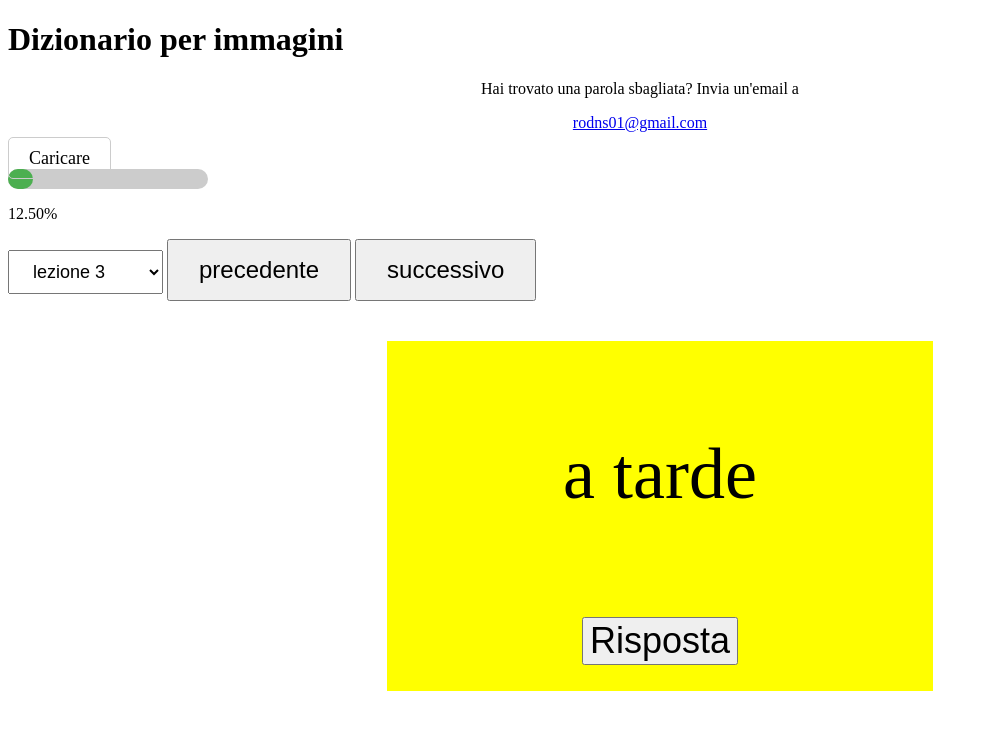
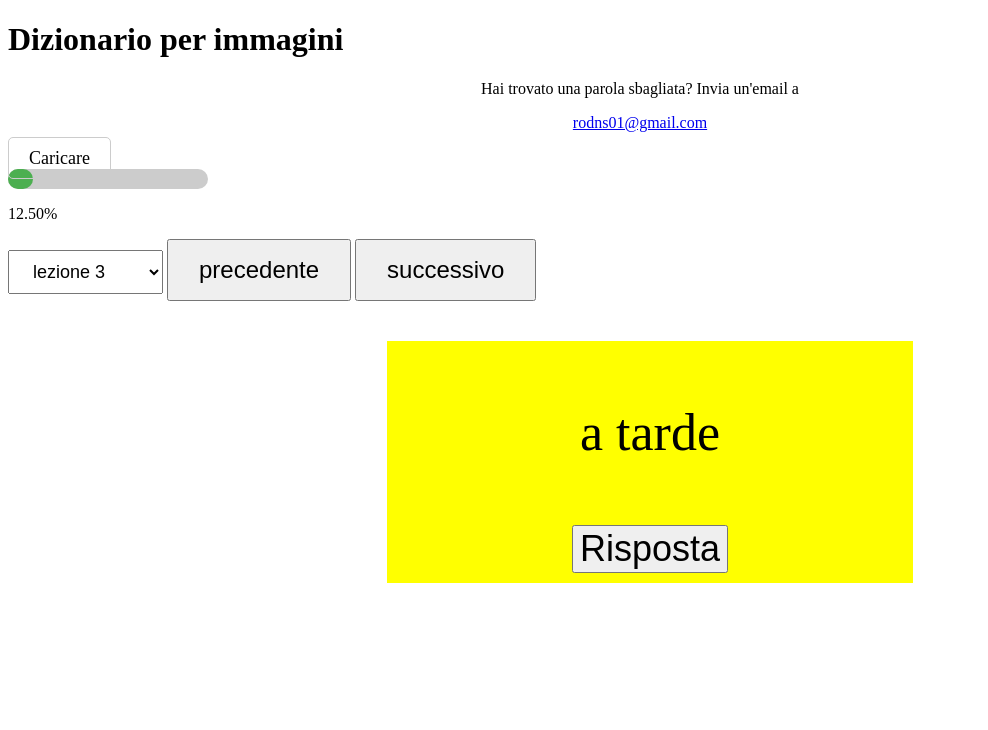
Before and after one commit to rodfloripa/italiano.github.io, a plain HTML site: page index.html in a window 1280 px wide. Shown: the whole page, without its empty margins (0-988 px from the left). Drawn offline with Linux system fonts and the light colour scheme.

Commit message:
Update index.html

```diff
--- a/index.html
+++ b/index.html
@@ -148,10 +148,10 @@
       document.getElementById("progress-bar-fill").style.width = `${progresso}%`;
       document.getElementById("progress-text").innerText = `${progresso.toFixed(2)}%`;
       document.getElementById("card").innerHTML = `
-        <div style="background-color: yellow; padding: 20px; text-align: center; font-size: 72px; width: 100%; margin: 0 auto;">
+        <div style="background-color: yellow; padding: 10px; text-align: center; font-size: 52px; width: 100%; margin: 0 auto;">
           <p>${card.pergunta}</p>
           <button onclick="showAnswer()" style="font-size: 36px;">Risposta</button>
-          <div id="answer" style="max-height: 0; overflow: hidden; transition: max-height 0.5s ease-out; font-size: 72px;">${card.resposta}</div>
+          <div id="answer" style="max-height: 0; overflow: hidden; transition: max-height 0.5s ease-out; font-size: 52px;">${card.resposta}</div>
         </div>
       `;
     }
@@ -219,13 +219,7 @@
         })
         .catch(error => console.error('Erro ao carregar arquivo:', error));
     }
-    document.getElementById("card").innerHTML = `
-    <div style="background-color: yellow; padding: 10px; text-align: center; font-size: 36px; width: 90%; margin: 0 auto;">
-    <p>${card.pergunta}</p>
-    <button onclick="showAnswer()" style="font-size: 24px;">Risposta</button>
-    <div id="answer" style="max-height: 0; overflow: hidden; transition: max-height 0.5s ease-out; font-size: 36px;">${card.resposta}</div>
-    </div>
-`;
+
   </script>
 </body>
 </html>
```
